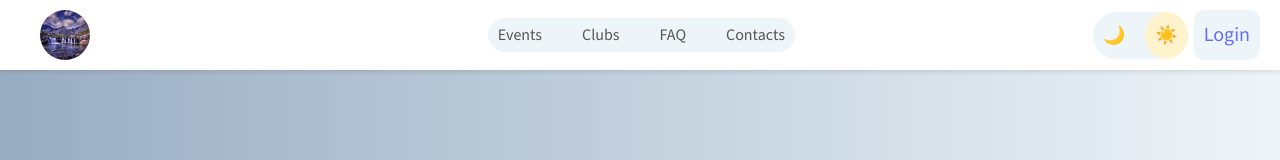
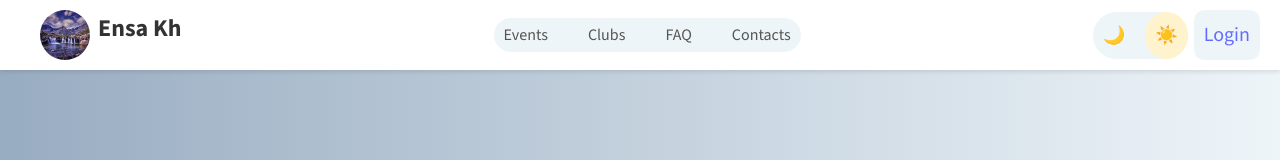
Before and after one commit to oumi-beep/School-Grade-Manager, a React (Vite) app: page / in a window 1280 px wide. Shown: the top 160 px of the page. Built offline with nearby package versions, Linux system fonts and the light colour scheme.

Commit message:
schooooll

```diff
--- a/src/assets/homePage.css
+++ b/src/assets/homePage.css
@@ -48,7 +48,7 @@ header {
 }
 
 
-.logo span {
+.logo span .School {
   margin-top: -55px;
 }
 
--- a/src/scenes/HomePage/index.jsx
+++ b/src/scenes/HomePage/index.jsx
@@ -22,7 +22,7 @@ const HomePage = () => {
             <header>
                 <div className="logo">
                     <img src={loginImage} alt="Logo" />
-                    <span className="School">School</span>
+                    <span className="School">Ensa Kh</span>
                 </div>
 
                 <nav className="nav-links">
```
